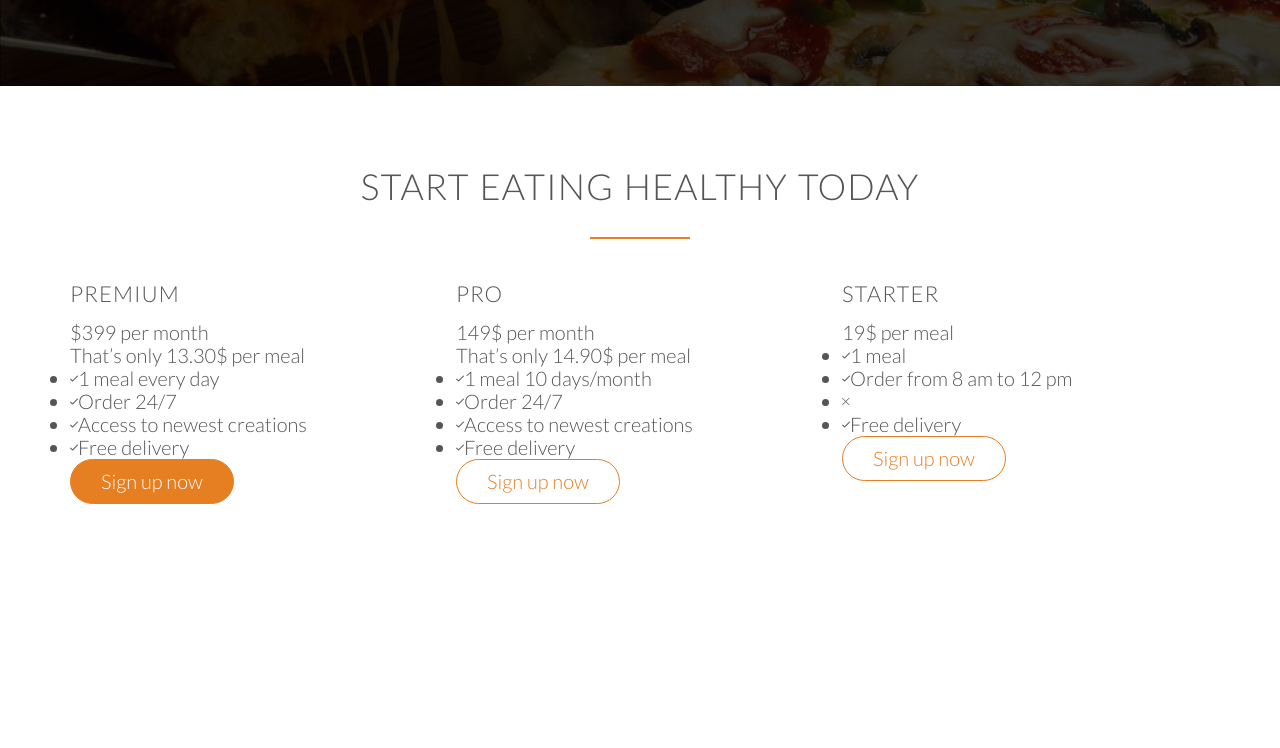
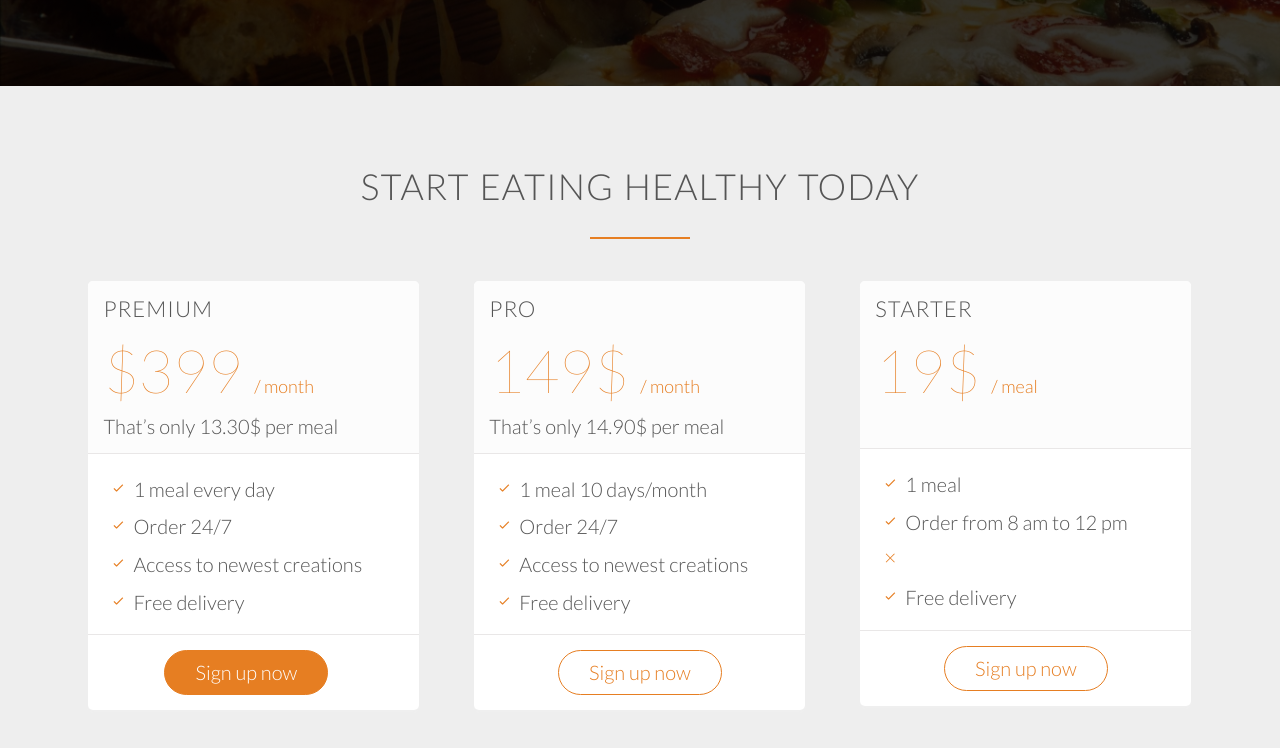
Before and after one commit to Haisem-j/Food-Website, a plain HTML site: page index.html in a window 1280 px wide. Shown: the part 3801-4549 px from the top of the page. Before the commit the page ends 4396 px from the top, so only its background shows below. Drawn offline with Linux system fonts and the light colour scheme; files whose address does not match are found by name.

Commit message:
Css updated

```diff
--- a/index.html
+++ b/index.html
@@ -250,15 +250,15 @@
                    <div class="plan-box">
                        <div>
                             <h3>Premium</h3>
-                            <p class="plan-price">$399 per month</p>
+                            <p class="plan-price">$399 <span>/ month</span></p>
                             <p class="plan-price-month">That’s only 13.30$ per meal</p>
                        </div>
                        <div>
                             <ul>
-                                <li><i class="ion-ios-checkmark-empty"></i>1 meal every day</li>
-                                <li><i class="ion-ios-checkmark-empty"></i>Order 24/7</li>
-                                <li><i class="ion-ios-checkmark-empty"></i>Access to newest creations</li>
-                                <li><i class="ion-ios-checkmark-empty"></i>Free delivery</li>
+                                <li><i class="ion-ios-checkmark-empty icon-small"></i>1 meal every day</li>
+                                <li><i class="ion-ios-checkmark-empty icon-small"></i>Order 24/7</li>
+                                <li><i class="ion-ios-checkmark-empty icon-small"></i>Access to newest creations</li>
+                                <li><i class="ion-ios-checkmark-empty icon-small"></i>Free delivery</li>
                             </ul>
                        </div>
                        <div>
@@ -270,15 +270,15 @@
                     <div class="plan-box">
                         <div>
                              <h3>Pro</h3>
-                             <p class="plan-price">149$ per month</p>
+                             <p class="plan-price">149$ <span>/ month</span></p>
                              <p class="plan-price-month">That’s only 14.90$ per meal</p>
                         </div>
                         <div>
                              <ul>
-                                 <li><i class="ion-ios-checkmark-empty"></i>1 meal 10 days/month</li>
-                                 <li><i class="ion-ios-checkmark-empty"></i>Order 24/7</li>
-                                 <li><i class="ion-ios-checkmark-empty"></i>Access to newest creations</li>
-                                 <li><i class="ion-ios-checkmark-empty"></i>Free delivery</li>
+                                 <li><i class="ion-ios-checkmark-empty icon-small"></i>1 meal 10 days/month</li>
+                                 <li><i class="ion-ios-checkmark-empty icon-small"></i>Order 24/7</li>
+                                 <li><i class="ion-ios-checkmark-empty icon-small"></i>Access to newest creations</li>
+                                 <li><i class="ion-ios-checkmark-empty icon-small"></i>Free delivery</li>
                              </ul>
                         </div>
                         <div>
@@ -290,14 +290,15 @@
                         <div class="plan-box">
                             <div>
                                  <h3>Starter</h3>
-                                 <p class="plan-price">19$ per meal</p>
+                                 <p class="plan-price">19$ <span>/ meal</span></p>
+                                 <p class="plan-price-meal">&nbsp;</p>
                             </div>
                             <div>
                                  <ul>
-                                     <li><i class="ion-ios-checkmark-empty"></i>1 meal</li>
-                                     <li><i class="ion-ios-checkmark-empty"></i>Order from 8 am to 12 pm</li>
-                                     <li><i class="ion-ios-close-empty"></i></li>
-                                     <li><i class="ion-ios-checkmark-empty"></i>Free delivery</li>
+                                     <li><i class="ion-ios-checkmark-empty icon-small"></i>1 meal</li>
+                                     <li><i class="ion-ios-checkmark-empty icon-small"></i>Order from 8 am to 12 pm</li>
+                                     <li><i class="ion-ios-close-empty icon-small"></i></li>
+                                     <li><i class="ion-ios-checkmark-empty icon-small"></i>Free delivery</li>
                                  </ul>
                             </div>
                             <div>
--- a/resources/css/style.css
+++ b/resources/css/style.css
@@ -396,3 +396,60 @@ cite img{
     margin-right: 10px;
     vertical-align: middle;
 }
+
+
+/* --------------------------------------- */
+/*  SECTION PLANS */
+/* --------------------------------------- */
+
+.section-plans{
+    background-color: rgb(238, 238, 238);
+}
+
+.plan-box{
+    background-color: #fff;
+    border-radius: 5px;
+    width: 90%;
+    margin-left: 5%;
+    box-shadow: 0 2px 2px #efefef
+}
+
+.plan-box div{
+    padding: 15px;
+    border-bottom: 1px solid rgb(233, 231, 231);
+}
+
+.plan-price{
+    font-size: 300%;
+    margin-bottom: 10px;
+    font-weight: 100;
+    color:#e67e22;
+}
+
+.plan-price-meal{
+    font-size: 80%;
+}
+
+.plan-price span{
+    font-size: 30%;
+    font-weight: 300;
+}
+
+.plan-box ul {
+    list-style: none;
+}
+
+.plan-box ul li{
+    padding: 5px 0;
+}
+
+.plan-box div:last-child{
+    text-align: center;
+    border: none;
+}
+
+.plan-box div:first-child{
+    background-color: #fcfcfc;
+    border-top-left-radius: 5px;
+    border-top-right-radius: 5px;
+}
```
